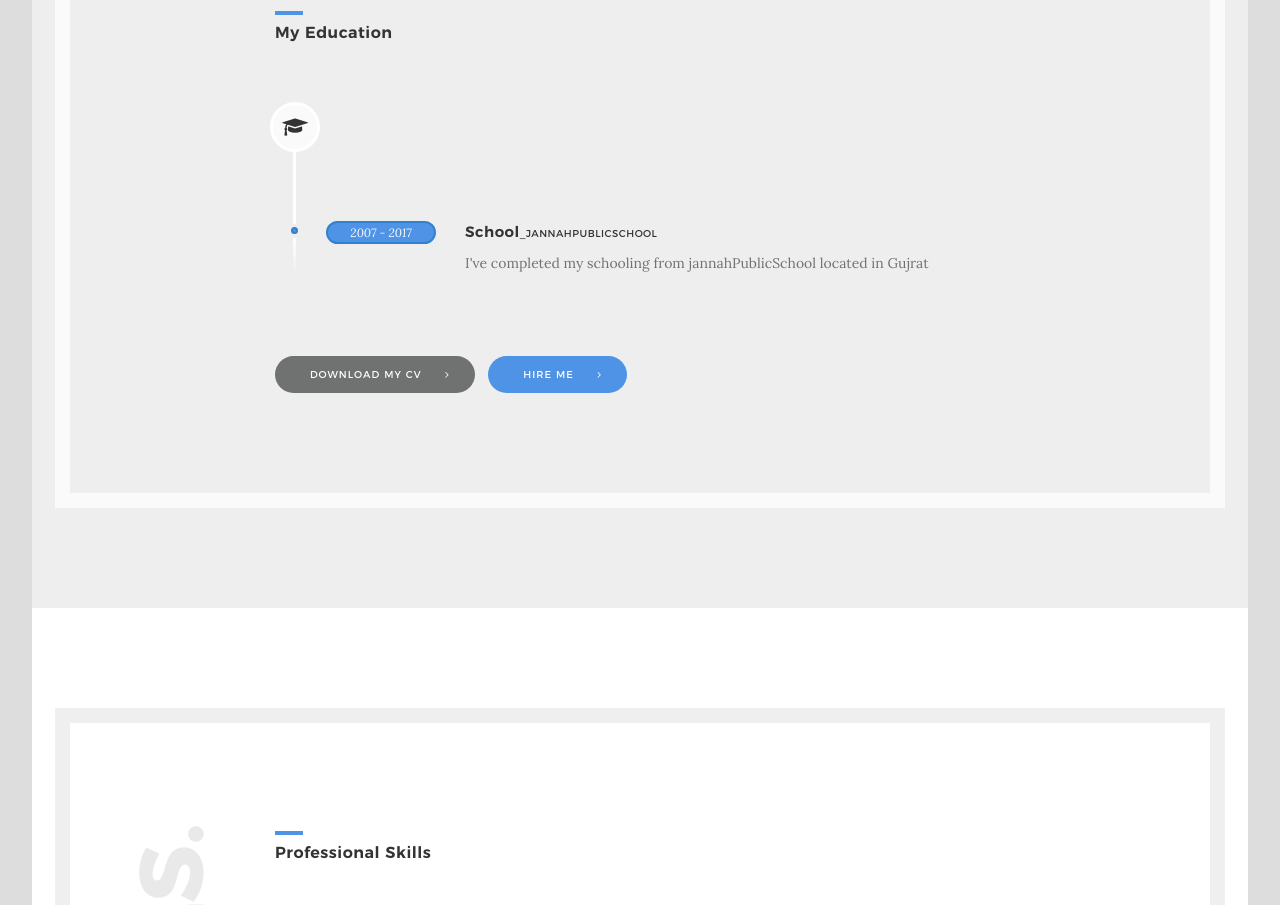
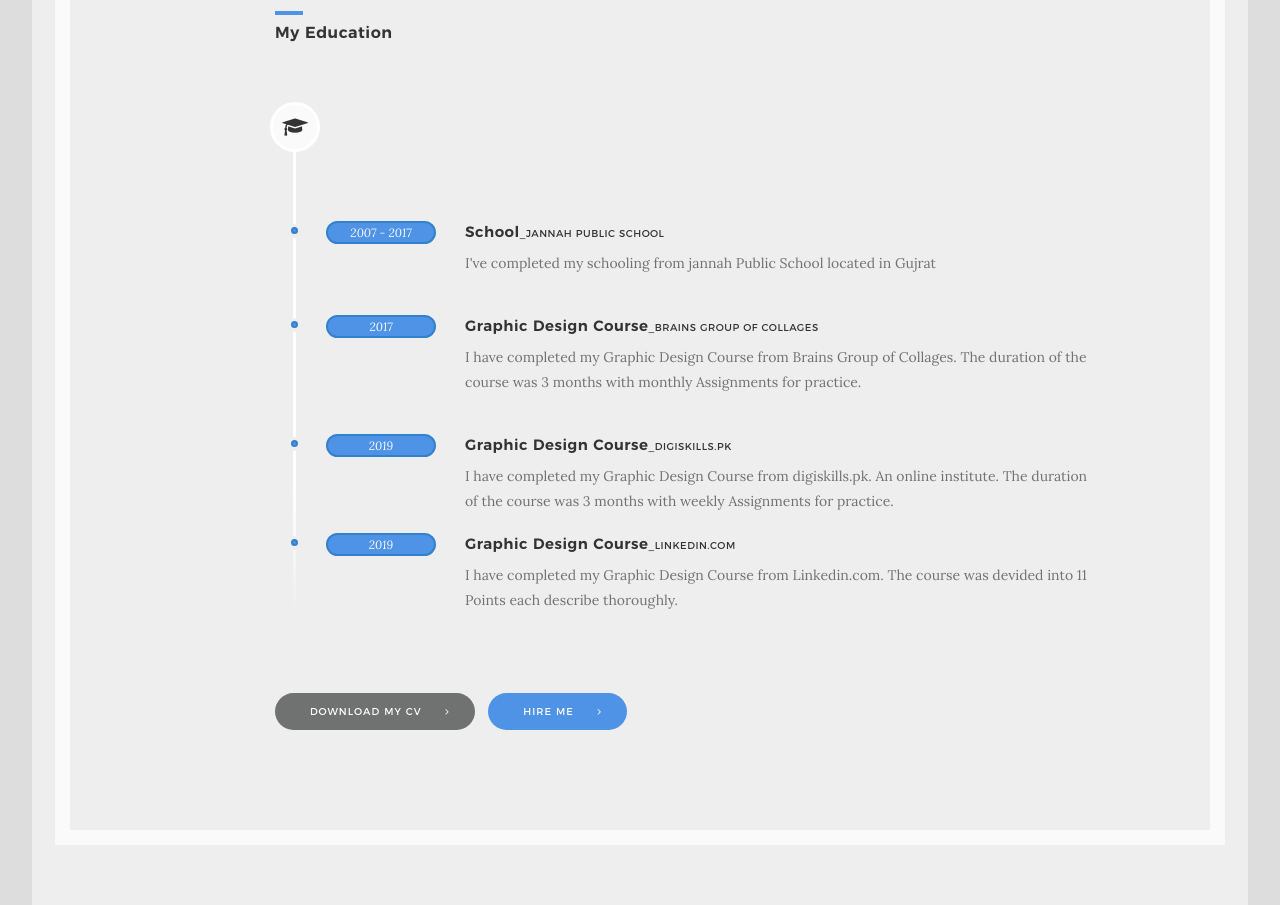
Before and after one commit to AsadGorsi/AsadGorsi.github.io, a plain HTML site: page index.html in a window 1280 px wide. Shown: the part 2475-3380 px from the top of the page. Drawn offline with Linux system fonts and the light colour scheme; some packages are replaced by stand-ins of ours; animation ran at ten frames a second; a script that the page names is missing.

Commit message:
Update Education

```diff
--- a/index.html
+++ b/index.html
@@ -214,7 +214,7 @@
                                              <span>2017 - 2019</span>
                                           </div>
                                           <div class="timeline-desc">
-                                             <h4 class="mb-10">Graphic Designer<span>&lowbar;ArtBoxByNaba</span> </h4>
+                                             <h4 class="mb-10">Graphic Designer<span>&lowbar;ArtBox by Naba</span> </h4>
                                              <p>I've been working as graphic designer at ArtBox by Naba for 2 years. It was a really nice experience.</p>
                                           </div>
                                           <div class="clearfix"></div>
@@ -249,13 +249,59 @@
                                              <span>2007 - 2017</span>
                                           </div>
                                           <div class="timeline-desc">
-                                             <h4 class="mb-10">School<span>&lowbar;JannahPublicSchool</span> </h4>
-                                             <p>I've completed my schooling from jannahPublicSchool located in Gujrat
+                                             <h4 class="mb-10">School<span>&lowbar;Jannah Public School</span> </h4>
+                                             <p>I've completed my schooling from jannah Public School located in Gujrat
                                              </p>
                                           </div>
                                           <div class="clearfix"></div>
                                        </div>
-                                       <!--End Block timeline-->
+                                       <!--End block timeline-->
+                                       <!--Block timeline-->
+                                       <div class="block-timeline mb-20">
+                                          <div class="timeline-date">
+                                             <span>2017</span>
+                                          </div>
+                                          <div class="timeline-desc">
+                                             <h4 class="mb-10">Graphic Design Course<span>&lowbar;Brains Group of Collages</span> </h4>
+                                             <p>I have completed my Graphic Design Course from
+                                                Brains Group of Collages. The duration of the course
+                                                was 3 months with monthly Assignments for practice.
+                                             </p>
+                                          </div>
+                                          <div class="clearfix"></div>
+                                       </div>
+                                       <!--End block timeline-->
+                                       <!--Block timeline-->
+                                       <div class="block-timeline">
+                                          <div class="timeline-date">
+                                             <span>2019</span>
+                                          </div>
+                                          <div class="timeline-desc">
+                                             <h4 class="mb-10">Graphic Design Course<span>&lowbar;Digiskills.pk</span> </h4>
+                                             <p>I have completed my Graphic Design Course from
+                                                digiskills.pk. An online institute. The duration of the
+                                                course was 3 months with weekly Assignments for
+                                                practice.
+                                             </p>
+                                          </div>
+                                          <div class="clearfix"></div>
+                                       </div>
+                                       <!--End block timeline-->
+                                       <!--Block timeline-->
+                                       <div class="block-timeline">
+                                          <div class="timeline-date">
+                                             <span>2019</span>
+                                          </div>
+                                          <div class="timeline-desc">
+                                             <h4 class="mb-10">Graphic Design Course<span>&lowbar;Linkedin.com</span> </h4>
+                                             <p>I have completed my Graphic Design Course from
+                                                Linkedin.com. The course was devided into 11 Points
+                                                each describe thoroughly.
+                                             </p>
+                                          </div>
+                                          <div class="clearfix"></div>
+                                       </div>
+                                       <!--End block timeline-->
                                     </div>
                                     <!--End timeline content-->
                                  </div>
@@ -273,7 +319,7 @@
                                  <div class="block-button">
                                     <ul>
                                        <li><a class="but opc-1" href="portfolio.html">Download my cv <span class="arrow left"><i class="icon-angle-right"></i></span></a></li>
-                                       <li><a class="but opc-2" href="portfolio.html">Hire me <span class="arrow left"><i class="icon-angle-right"></i></span></a></li>
+                                       <li><a class="but opc-2" href="https://www.fiverr.com/chasadkhan">Hire me <span class="arrow left"><i class="icon-angle-right"></i></span></a></li>
                                     </ul>
                                  </div>
                                  <!--End block content-->
```
